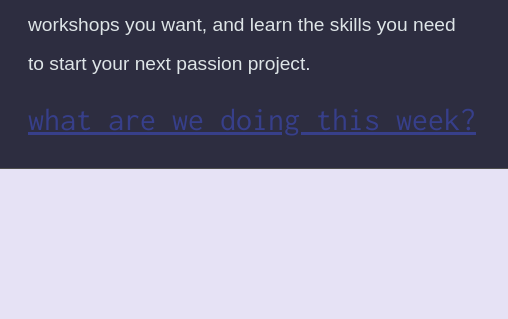
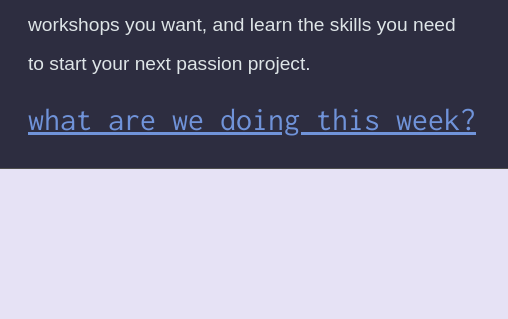
Before and after one commit to bytelab-club/website, a Gatsby site: page / in a window 1280 px wide. Shown: the part 512-831 px from the top of the page, 772-1280 px from the left. Built offline with nearby package versions, Linux system fonts and the light colour scheme; Gatsby itself is replaced by a stand-in of ours; a web font is replaced by a local one.

Commit message:
Fix front info link color

```diff
--- a/src/components/front.module.css
+++ b/src/components/front.module.css
@@ -76,7 +76,7 @@
 .infoLink {
   font-family: Inconsolata;
   font-size: 2.5vw;
-  color: #373f8a;
+  color: #7093d9;
   width: fit-content;
 }
 .infoLink:visited {
```
